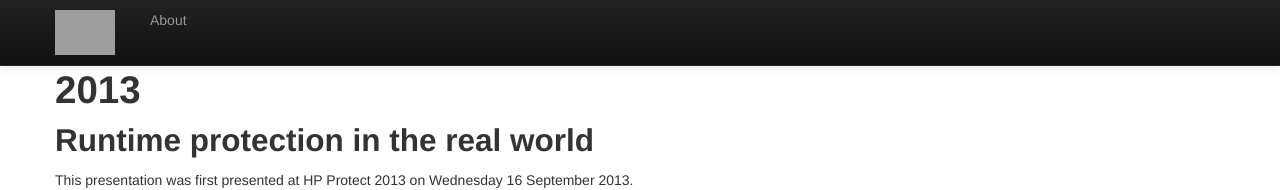
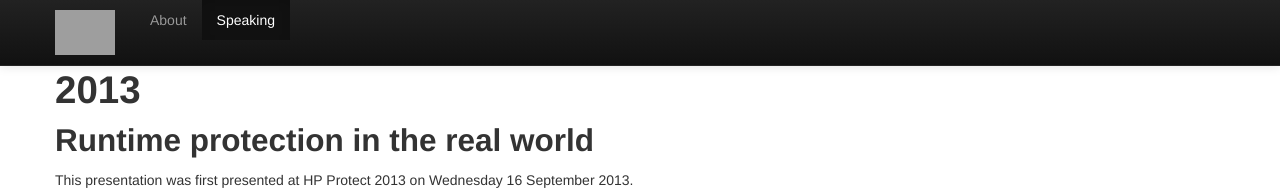
Before and after one commit to brooksgarrett/website, a Jekyll site: the page built from speaking/index.md, in a window 1280 px wide. Shown: the top 190 px of the page. Built offline with Jekyll 4.4.1, drawn with Linux system fonts in a browser that asks for light colours; Markdown is read by kramdown in place of the engine named in the settings; comment, search, counter and statistics services are not loaded; grey boxes are pictures that could not be loaded.

Commit message:
New navbar

```diff
--- a/_config.yml
+++ b/_config.yml
@@ -11,3 +11,5 @@
 navigation:
 - text: About
   url: /about.html
+- text: Speaking
+  url: /speaking/
```
